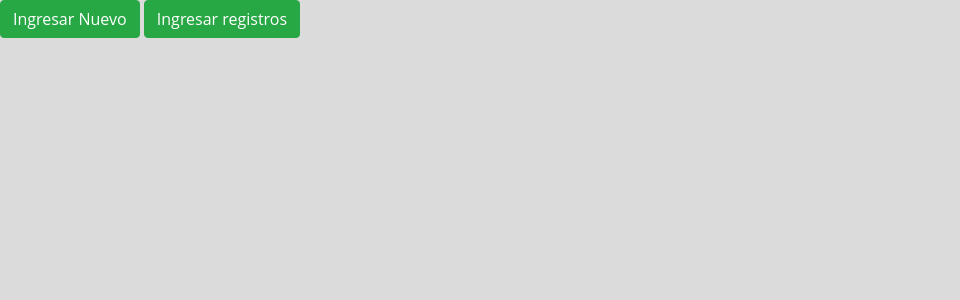
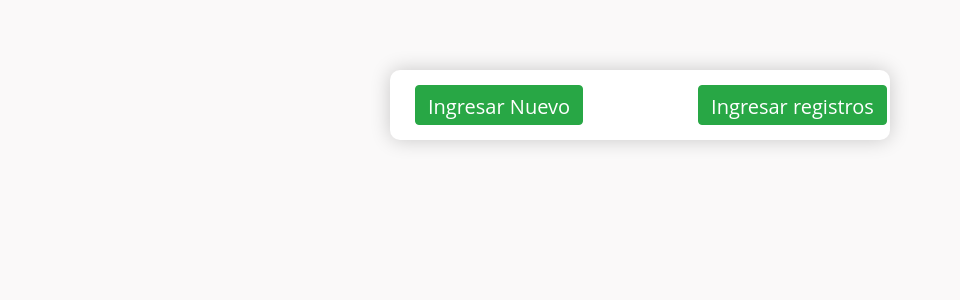
Before and after one commit to Asura12/aea, a PHP site: page /registro/formprincipal.php in a window 1280 px wide. Shown: the top 300 px of the page, without its empty margins (0-960 px from the left). Run offline with PHP 8.4, Linux system fonts and the light colour scheme; the visitor is signed in with stand-in values (Sample User, id 1).

Commit message:
proyecto13-06-19

```diff
--- a/admin/controller_login.php
+++ b/admin/controller_login.php
@@ -18,6 +18,7 @@
 			header('Location: index.php');
 		}else{
 			header('Location: error.php?mensaje=El nombre de usuario ya existe');
+
 		}
 
 	}elseif (isset($_POST['entrar'])) { //verifica si la variable entrar está definida
--- a/css/estilos.css
+++ b/css/estilos.css
@@ -5,7 +5,7 @@
 }
 
 body {
-    background: #dbdbdb;
+    background: #faf9f9;
     font-family: 'Open sans';
 }
 
@@ -241,3 +241,46 @@ form.form_contact input[type="button"]:hover{
     text-align: center;
     float:none;
 }
+/********************************formulario**/
+#form_tabla{
+    width: 750px;
+    height: 530px;
+    margin: 170px auto;
+    display: flex;
+    background: #fff;
+    border-radius: 10px;
+    overflow: hidden;
+    box-shadow: 0px 0px 20px rgba(0, 0, 0, 0.2);
+
+
+}
+#boton_nuevo{
+    font-size: 20px;
+    display: block;
+    text-align: center;
+    margin: 15px;
+    /* margin-bottom: 15px; */
+    margin-left: 10px;
+
+}
+#boton_registro{
+
+   font-size: 20px;
+    display: block;
+    text-align: center;
+    /* margin-bottom: 15px; */
+    margin: 15px;
+    margin-left: 100px;
+}
+#contenedor{
+
+    width: 500px;
+    height: 70px;
+    margin: 70px auto;
+    display: flex;
+    background: #fff;
+    border-radius: 10px;
+    overflow: hidden;
+    box-shadow: 0px 0px 20px rgba(0, 0, 0, 0.2);
+
+}
--- a/registro/datos_listar.php
+++ b/registro/datos_listar.php
@@ -2,7 +2,8 @@
 include("../admin/conexion.php");
 $mysql = DB::conectar();
 $tabla = $mysql->query("SELECT * FROM practicantes");
-echo "<table border ='1' class=' table table-striped table-hover  table-bordered '>
+echo "<div id='form_tabla' >";
+echo "<table border ='1' class=' table table-striped table-hover  table-bordered table-responsive'>
         <thead class='thead-dark'>
         <th scope='col '>DNI</th>
         <th  scope='col'>Ape Paterno</th>
@@ -26,6 +27,7 @@ foreach ($tabla as $row) {
     echo "<td><a style='cursor:pointer' onclick='Modificar(" . $row['dni'] . ");'>Modificar</a>&nbsp;&nbsp;|&nbsp;&nbsp;";
     echo "<a style='cursor:pointer' onclick='Eliminar(" . $row['dni'] . ")'>Eliminar</a></td>";
     echo "</tr>";
+    echo"</div>";
 } /*
 while ($row = mysqli_fetch_array($tabla)){
     echo "<tr>";
--- a/registro/forminsertar.php
+++ b/registro/forminsertar.php
@@ -7,6 +7,8 @@
     <meta http-equiv="X-UA-Compatible" content="ie=edge">
     <link rel="stylesheet" href="../bootstrap-4.0.0/dist/css/bootstrap.min.css">
     <link rel="stylesheet" href="../css/estilos.css">
+
+
     <script type="text/javascript" src="../js/funciones.js"> </script>
     <script type="text/javascript" src="../js/validar.js"> </script>
     <script type="text/javascript" src="../js/jquery-3.4.0.js"></script>
@@ -15,7 +17,7 @@
 
 <body>
 
-    <div id="formulario_insetar">
+    <div id="formulario_insetar" class="container">
         <form autocomplete="off" name="form" id="form" class="form-group col-md-10">
             <div class="form-row">
                 <h3 id="h3_titu">Formulario de Registro de practicantes</h3>
--- a/registro/formprincipal.php
+++ b/registro/formprincipal.php
@@ -1,3 +1,10 @@
+<?php
+	session_start();
+	if (!isset($_SESSION['usuario'])) {
+		header('Location:../admin/index.php');
+	}
+?>
+
 <!DOCTYPE html>
 <html lang="en">
 
@@ -9,14 +16,17 @@
     <script type="text/javascript" src="../js/funciones.js"> </script>
     <link rel="stylesheet" href="../bootstrap-4.0.0/dist/css/bootstrap.min.css">
     <link rel="stylesheet" href="../css/estilos.css">
+
     <title>Document</title>
 </head>
 
 <body>
-    <div id="contenedor">
-        <button class=" btn btn-success" onclick="MformInsertar();">Ingresar Nuevo</button>
-        <button class=" btn btn-success" onclick="Mdatoslistar();">Ingresar registros</button>
+    <div id="contenedor" class="container">
+       <button class=" btn btn-success" id="boton_nuevo" onclick="MformInsertar();">Ingresar Nuevo</button>
+        <button class=" btn btn-success" id="boton_registro" onclick="Mdatoslistar();">Ingresar registros</button>
+
     </div>
+
     <div id="ventana">
 
     </div>
```
Also changed, not shown: admin/cuenta.php (+4 -3 lines).
